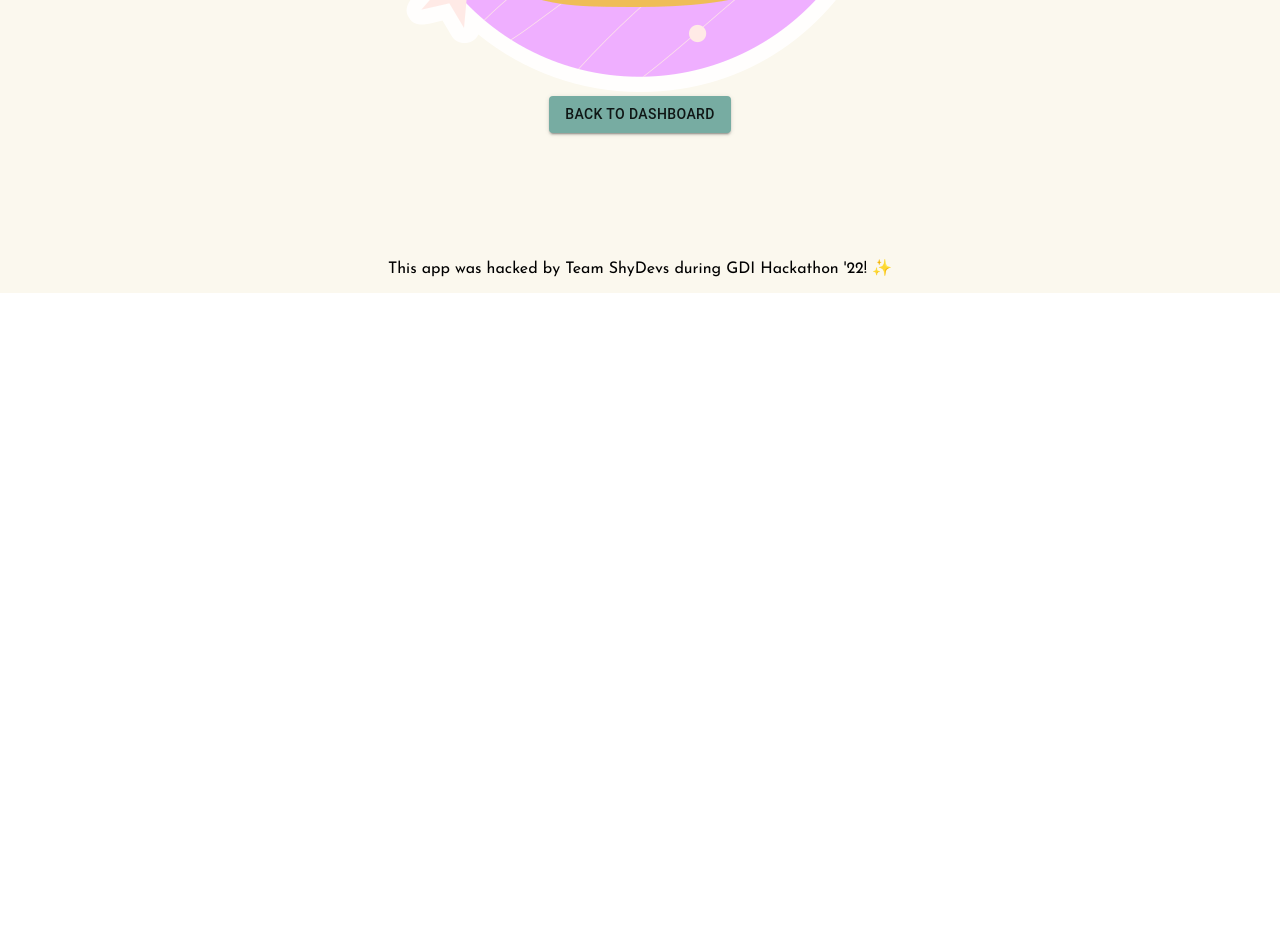
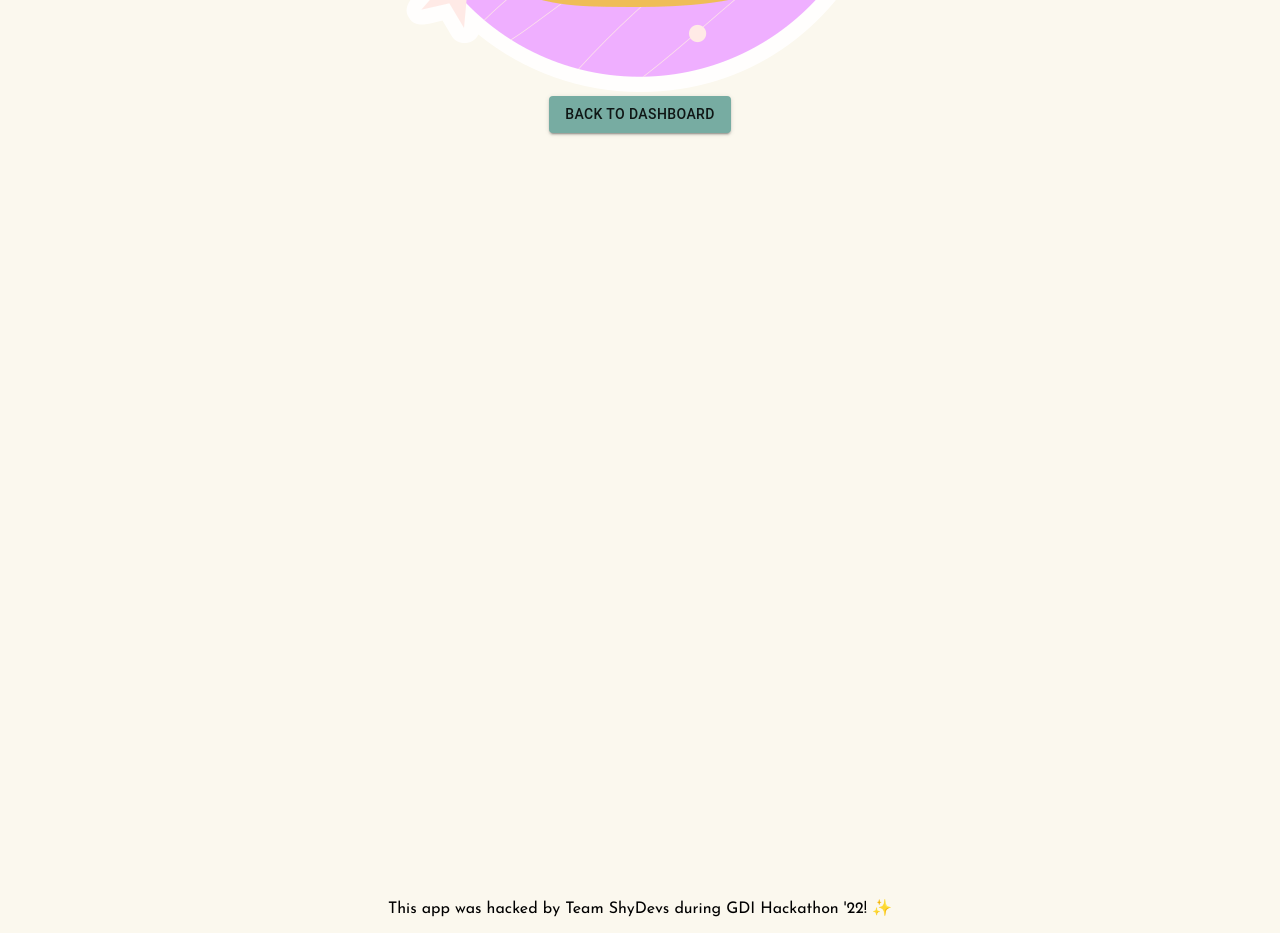
Before and after one commit to shybyeapp/shybye-web, a React (Create React App) app: page /reward in a window 1280 px wide. Shown: the part 1120-2053 px from the top of the page. Before the commit the page ends 1413 px from the top, so only its background shows below. Built offline with nearby package versions, Linux system fonts and the light colour scheme.

Commit message:
background color fix

```diff
--- a/src/App.js
+++ b/src/App.js
@@ -42,7 +42,7 @@ export default function App() {
   const theme = createTheme({
     palette: {
       background: {
-        // default: "#F8F1DE",
+        default: "#FBF8EE",
       },
       primary: {
         main: "#77ACA2",
--- a/src/components/Footer.js
+++ b/src/components/Footer.js
@@ -8,7 +8,7 @@ export default function StickyFooter() {
       sx={{
         display: "flex",
         flexDirection: "column",
-        minHeight: "20vh",
+        minHeight: "100vh",
       }}
     >
       <Box
@@ -17,6 +17,7 @@ export default function StickyFooter() {
           py: 2,
           px: 2,
           mt: "auto",
+          backgroundColor: "#FBF8EE",
         }}
       >
         <Container maxWidth="sm">
```
